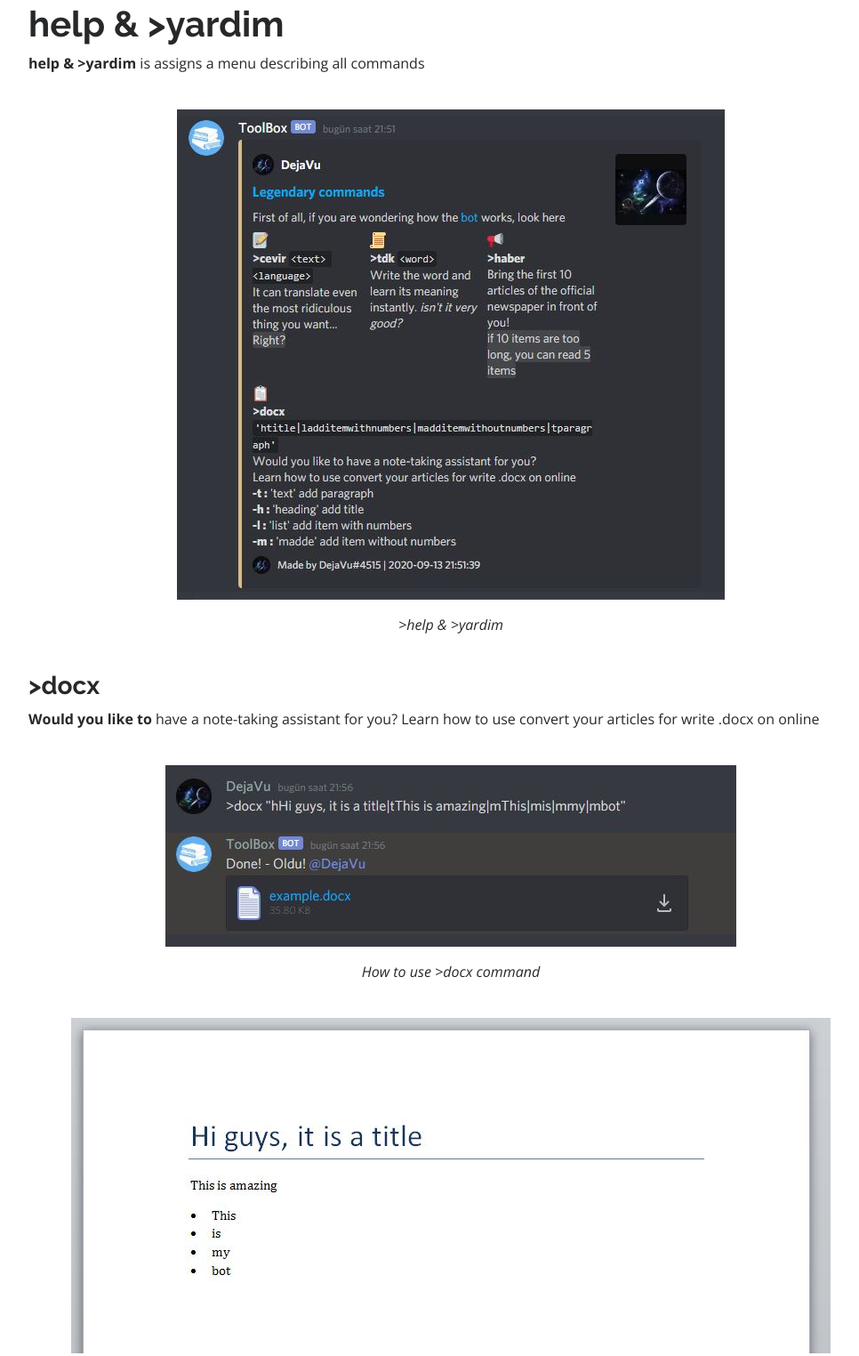
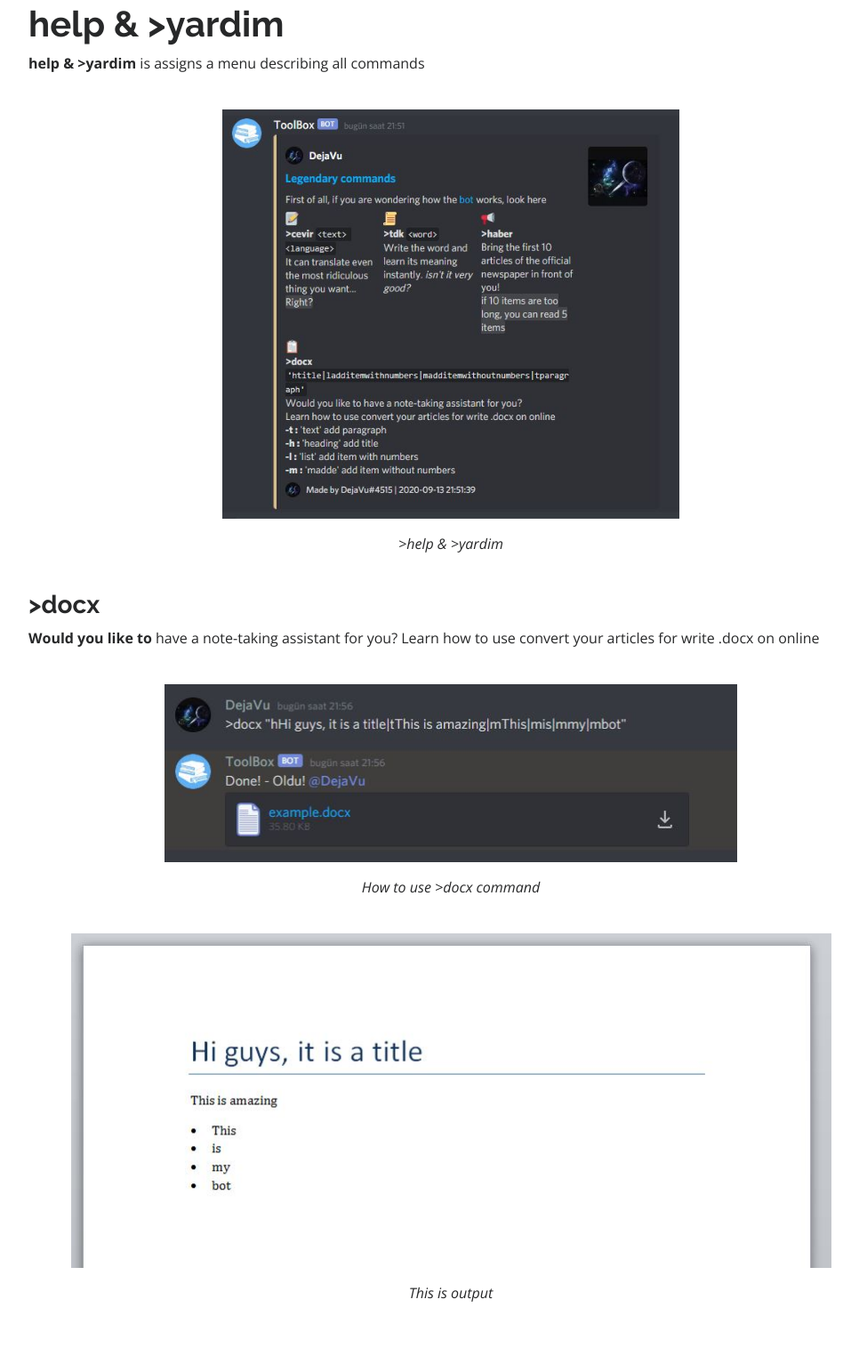
Before and after one commit to Deja-Vu1/Deja-Vu1.github.io, a plain HTML site: page portfolio-details1.html in a window 1280 px wide. Shown: the part 1000-2524 px from the top of the page at 89% size, without its empty margins (283-1249 px from the left). Drawn offline with nearby package versions, Linux system fonts and the light colour scheme.

Commit message:
Added images

```diff
--- a/portfolio-details1.html
+++ b/portfolio-details1.html
@@ -108,7 +108,7 @@
             <b>help & >yardim</b> is assigns a menu describing all commands</p>
             <br>
             <div>
-                <p style="text-align:center;"><img src="assets/images/help.jpg" alt="Help menu">
+                <p style="text-align:center;"><img src="assets/images/help.jpg" alt="Help menu" style="width:514px;height:460px;">
 				<div> <p style="text-align:center;"><i>>help & >yardim</i> </p></div>
             </div>
             <br>
@@ -117,9 +117,9 @@
             Learn how to use convert your articles for write .docx on online</p>
             <br>
             <div>
-                <p style="text-align:center;"><img src="assets/images/docs.jpg" alt="description of png">
+                <p style="text-align:center;"><img src="assets/images/docs.jpg" alt="description of png" style="width:644px;height:200px;">
 				<div> <p style="text-align:center;"><i>How to use >docx command</i> </p><br>
-                <p style="text-align:center;"><img src="assets/images/thedoc.jpg" alt="description of png">
+                <p style="text-align:center;"><img src="assets/images/thedoc.jpg" alt="description of png" style="width:855px;height:376px;">
         <div> <p style="text-align:center;"><i>This is output</i> </p></div>
             </div>
     </section><!-- End Portfolio Details Section -->
```
